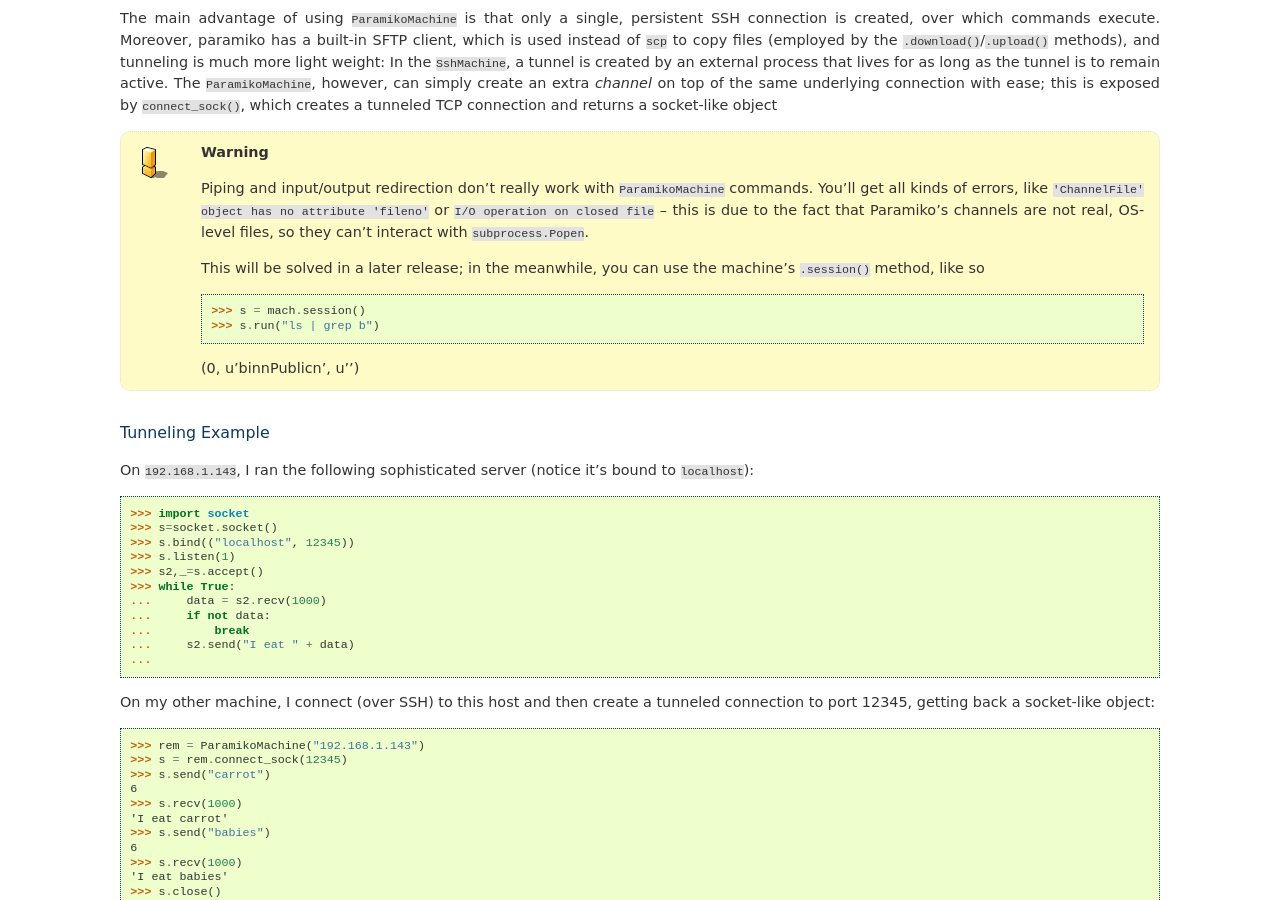
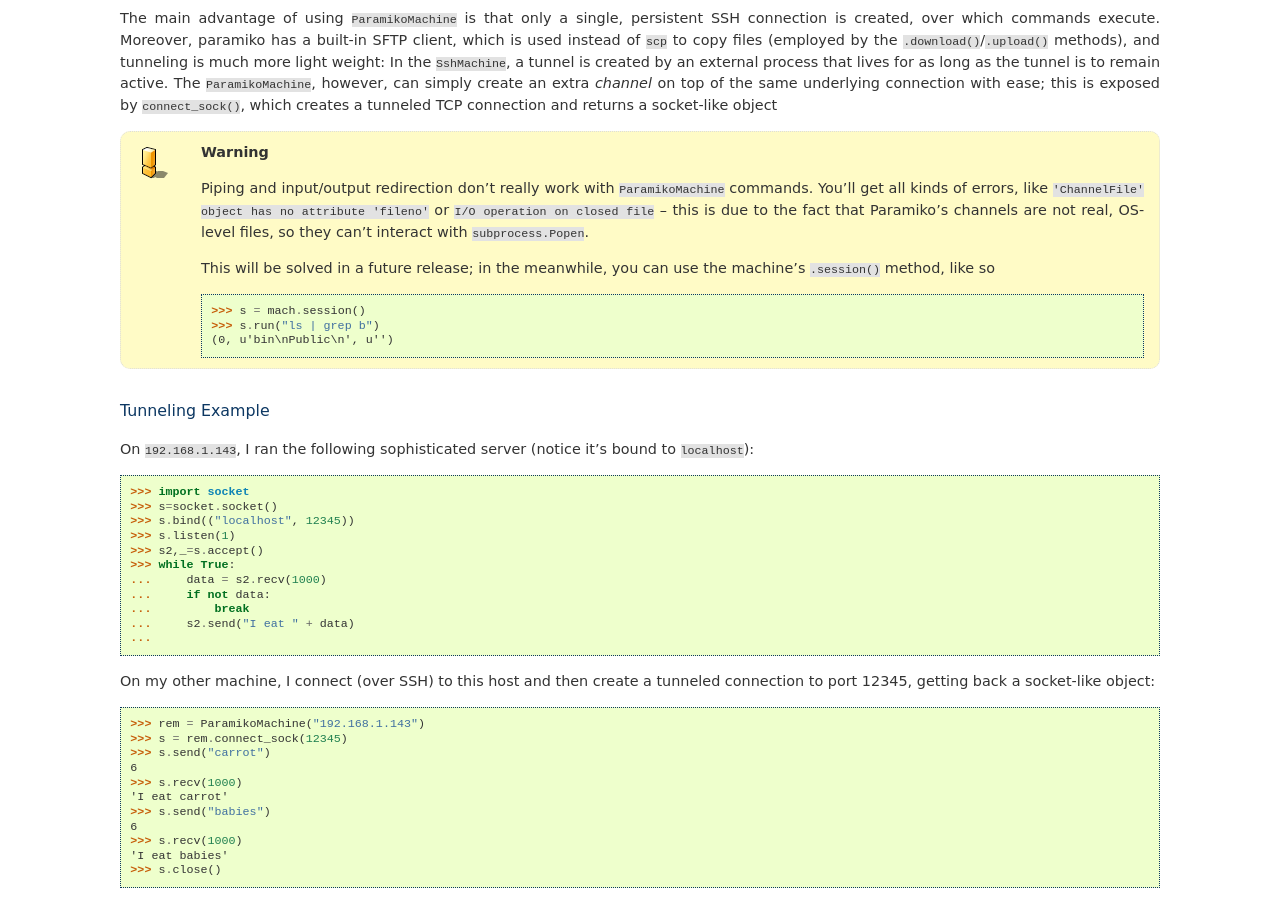
Before and after one commit to tomerfiliba/plumbum, a Sphinx documentation site: the page built from docs/remote.rst, in a window 1280 px wide and 900 px high, scrolled down 3161 px. Built offline with Sphinx 7.4.7, drawn with Linux system fonts in a browser that asks for light colours.

Commit message:
sphinx syntax error

```diff
--- a/README.rst
+++ b/README.rst
@@ -31,7 +31,7 @@ Cheat Sheet
     u''                                             # Notepad window is closed by user, command returns
 
 Instead of writing ``xxx = local["xxx"]`` for every program you wish to use, you can
-also :ref:`import commands <import-hack>`:
+also ``import`` commands::
 
     >>> from plumbum.cmd import grep, wc, cat, head
     >>> grep
--- a/docs/remote.rst
+++ b/docs/remote.rst
@@ -193,12 +193,12 @@ object
     ``I/O operation on closed file`` -- this is due to the fact that Paramiko's channels are not
     real, OS-level files, so they can't interact with ``subprocess.Popen``.
 
-    This will be solved in a later release; in the meanwhile, you can use the machine's
+    This will be solved in a future release; in the meanwhile, you can use the machine's
     ``.session()`` method, like so ::
 
-    >>> s = mach.session()
-    >>> s.run("ls | grep b")
-    (0, u'bin\nPublic\n', u'')
+        >>> s = mach.session()
+        >>> s.run("ls | grep b")
+        (0, u'bin\nPublic\n', u'')
 
 
 Tunneling Example
```
